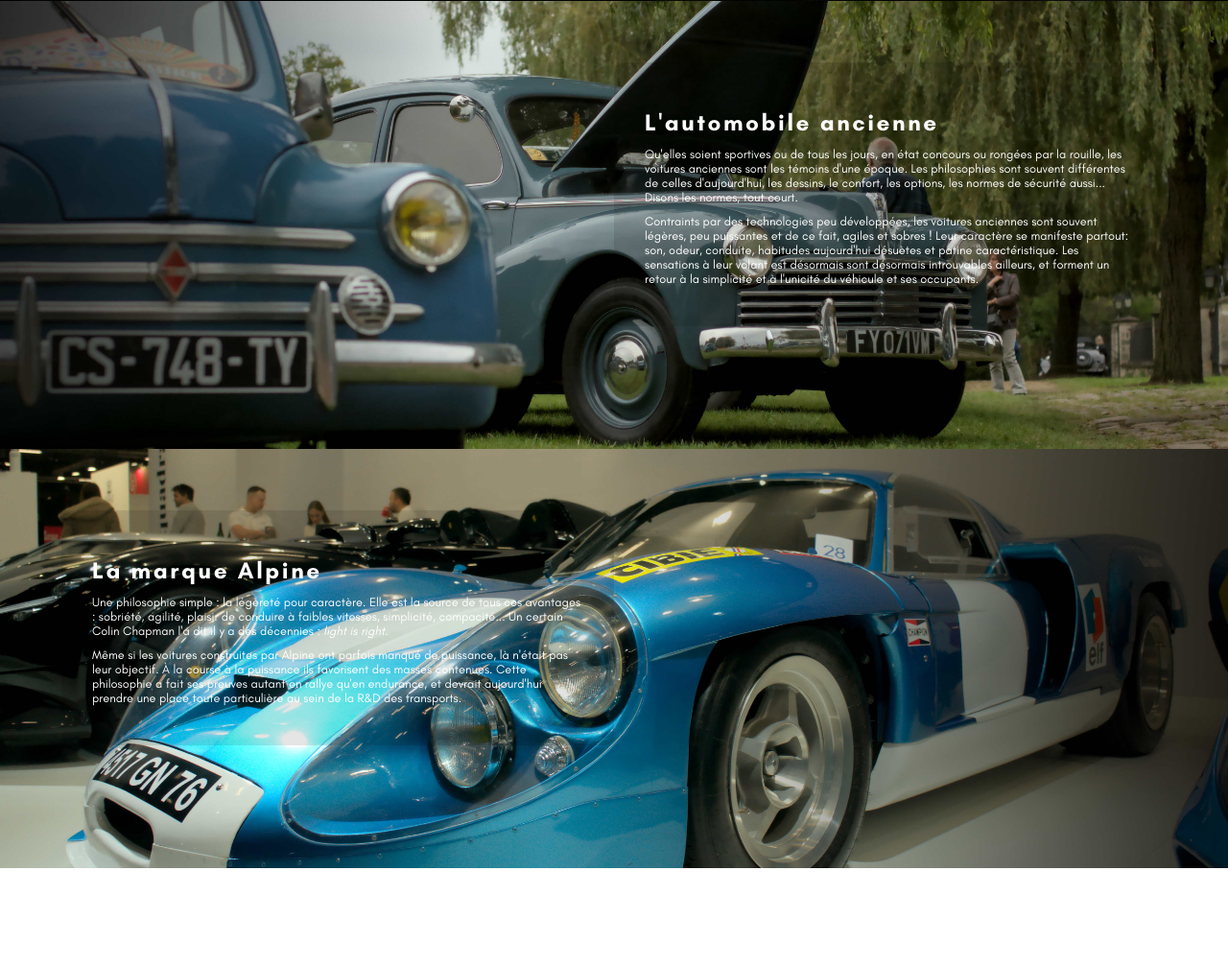
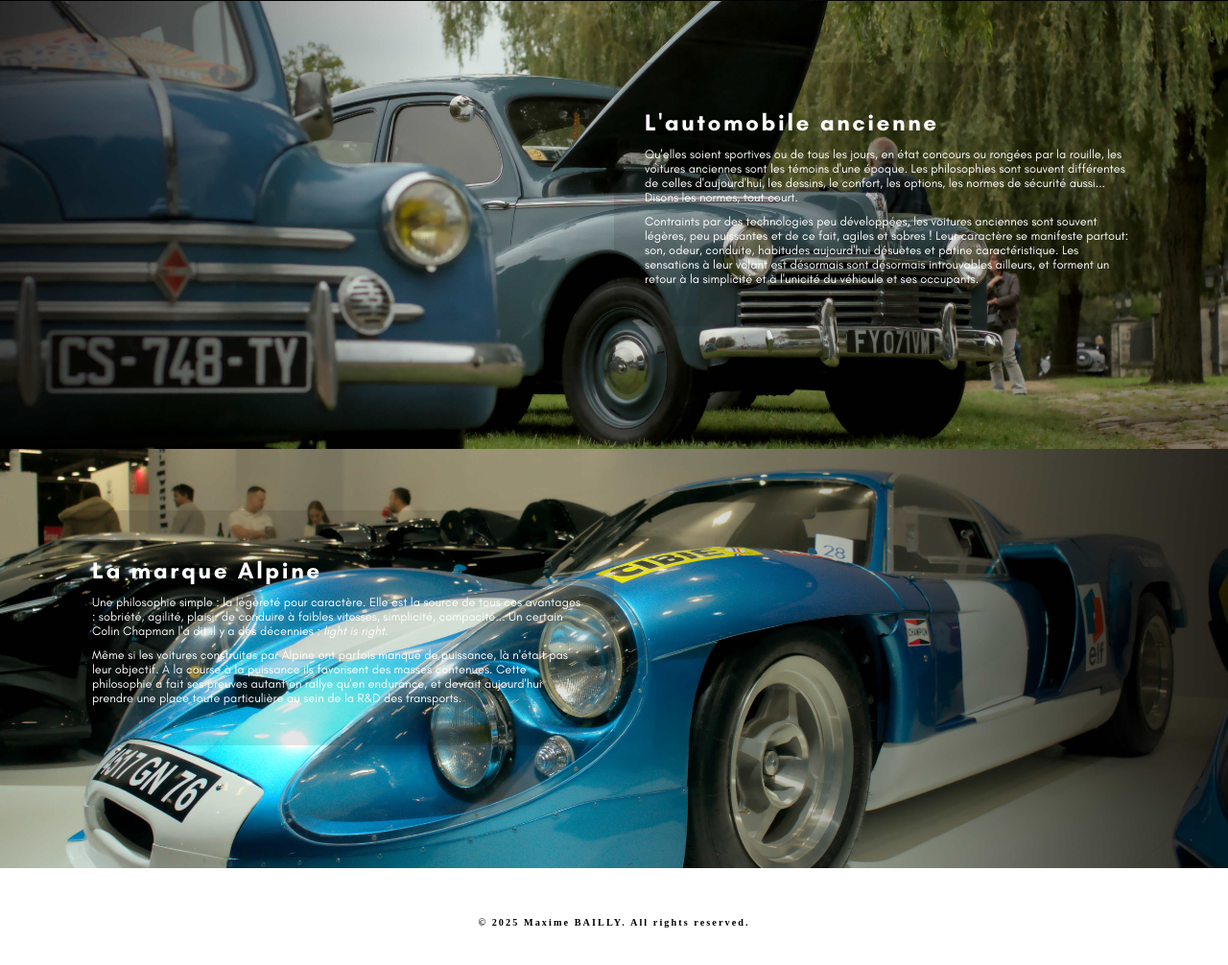
Before and after one commit to maximebailly/mbailly.github.io, a plain HTML site: page about/auto/automobile.html in a window 1280 px wide. Shown: the part 584-1590 px from the top of the page at 96% size. Before the commit the page ends 1489 px from the top, so only its background shows below. Drawn offline with Linux system fonts and the light colour scheme.

Commit message:
Add footer to all pages

```diff
--- a/about/auto/automobile.html
+++ b/about/auto/automobile.html
@@ -51,5 +51,8 @@
              contenues. Cette philosophie a fait ses preuves autant en rallye qu'en endurance, et devrait aujourd'hui prendre une place toute particulière au sein de la R&D des transports.</p>
         </div>
     </div>
+    <div class="footer">
+      <h4>© 2025 Maxime BAILLY. All rights reserved.</h4>
+    </div>
 </body>
 </html>
```
Also changed, not shown: about/about.html (+3 -0 lines), about/dessin/dessin.html (+3 -0 lines), about/inge/inge.html (+3 -0 lines), index.html (+1 -1 lines), professional/pro.html (+3 -0 lines), skills/skills.html (+3 -0 lines), studies/studies.html (+3 -0 lines).
